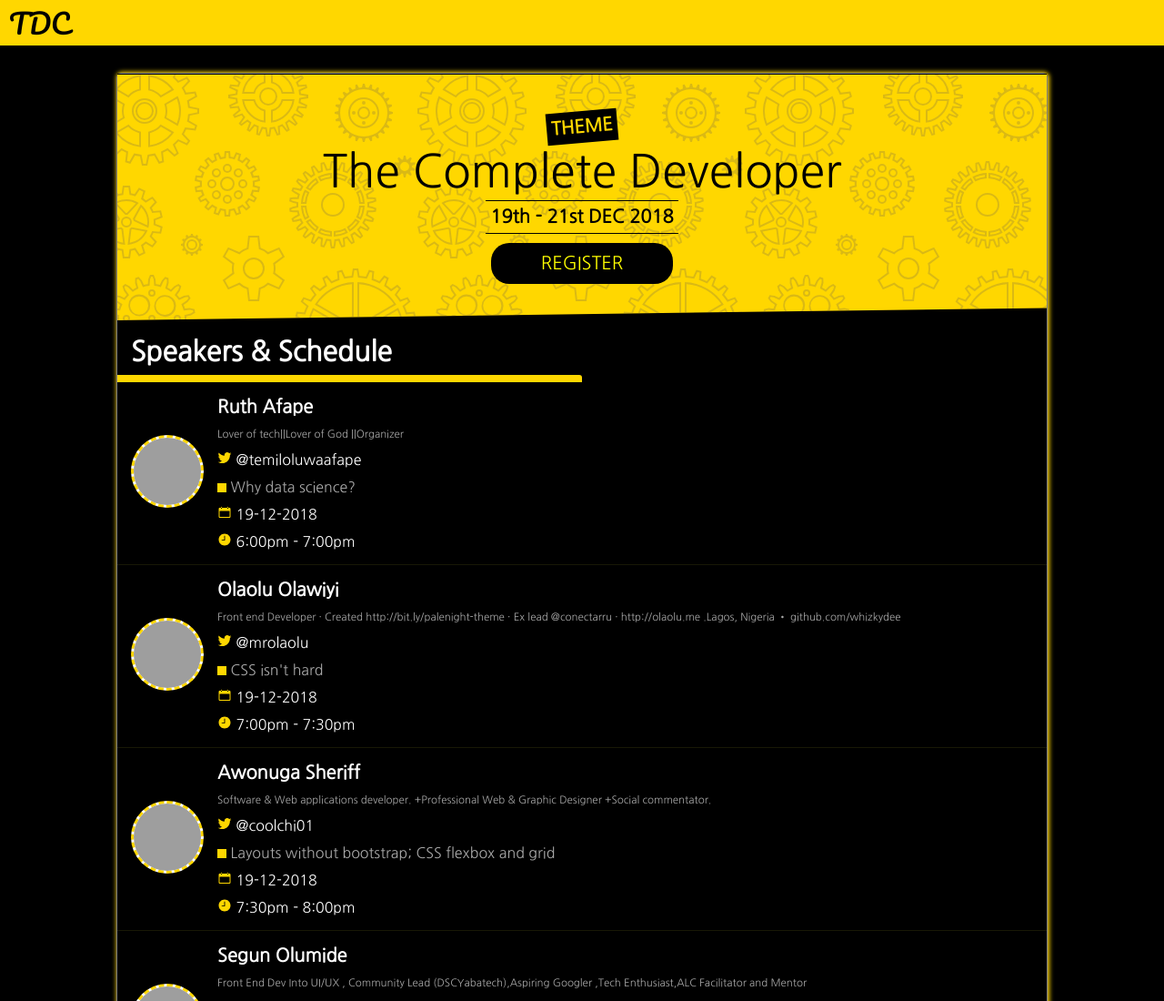
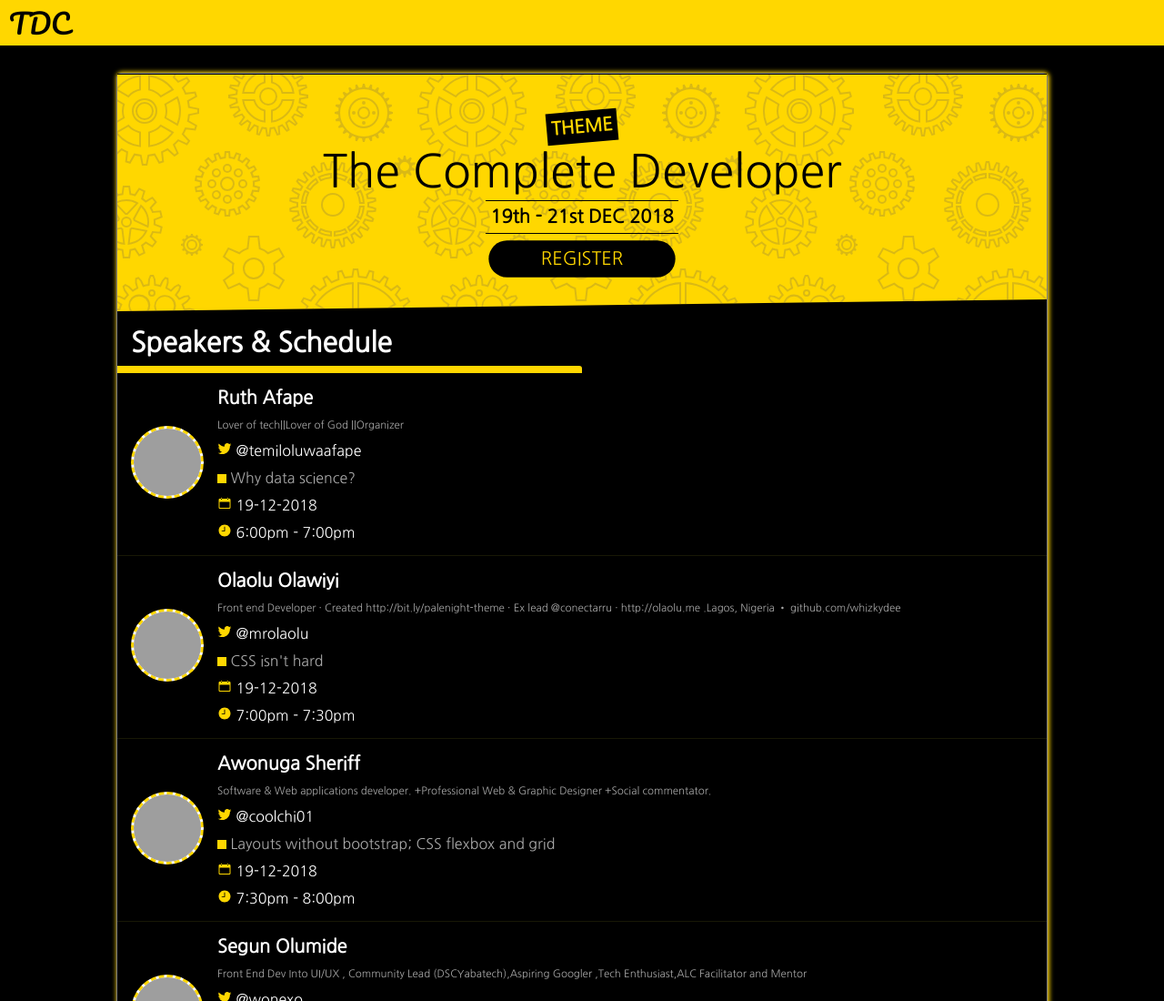
Before and after one commit to marvinjude/tdc-site, a Gatsby site: page /conf/the-complete-developer in a window 1280 px wide. Shown: the top 1100 px of the page at 91% size. Built offline with nearby package versions, Linux system fonts and the light colour scheme; Gatsby itself is replaced by a stand-in of ours; grey boxes are pictures that could not be loaded.

Commit message:
added styles to action button

```diff
--- a/src/templates/styles.css
+++ b/src/templates/styles.css
@@ -70,18 +70,23 @@ p {
   border-bottom: 0.5px solid rgb(24, 24, 6);
 }
 .cover__call-to-action {
-  padding: 10px;
+  transition: none;
+  border: none;
   border-radius: 20px;
   white-space: nowrap;
   text-overflow: ellipsis;
   overflow: hidden;
-  border: none;
   background-color: black;
-  width: 50%;
   font-family: inherit;
-  color: yellow;
+  color: gold;
+  box-shadow: 0 0 0 2pt black;
   font-size: 20px;
   max-width: 200px;
+  padding: 5px;
+  width: 50%;
+}
+.cover__call-to-action:focus {
+  border: 2px solid gold;
 }
 
 .user img {
```
Also changed, not shown: src/pages/style.css (added).
